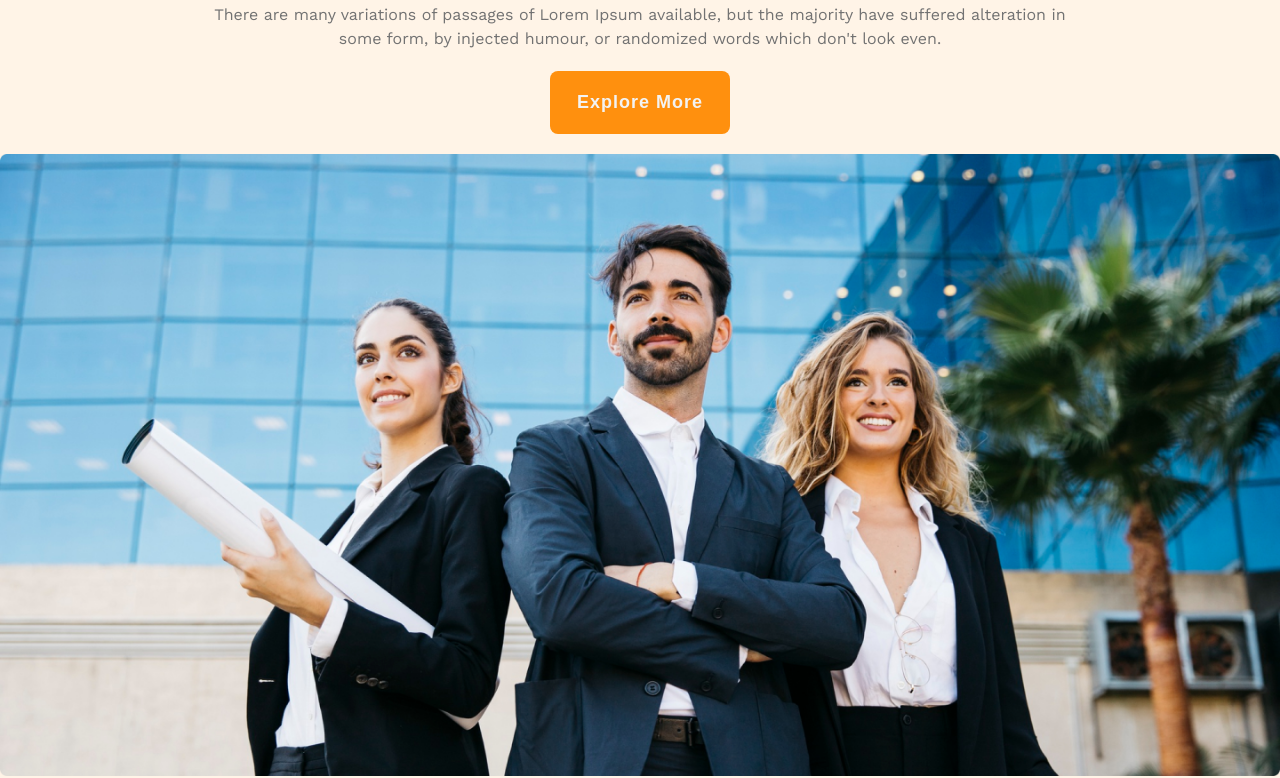
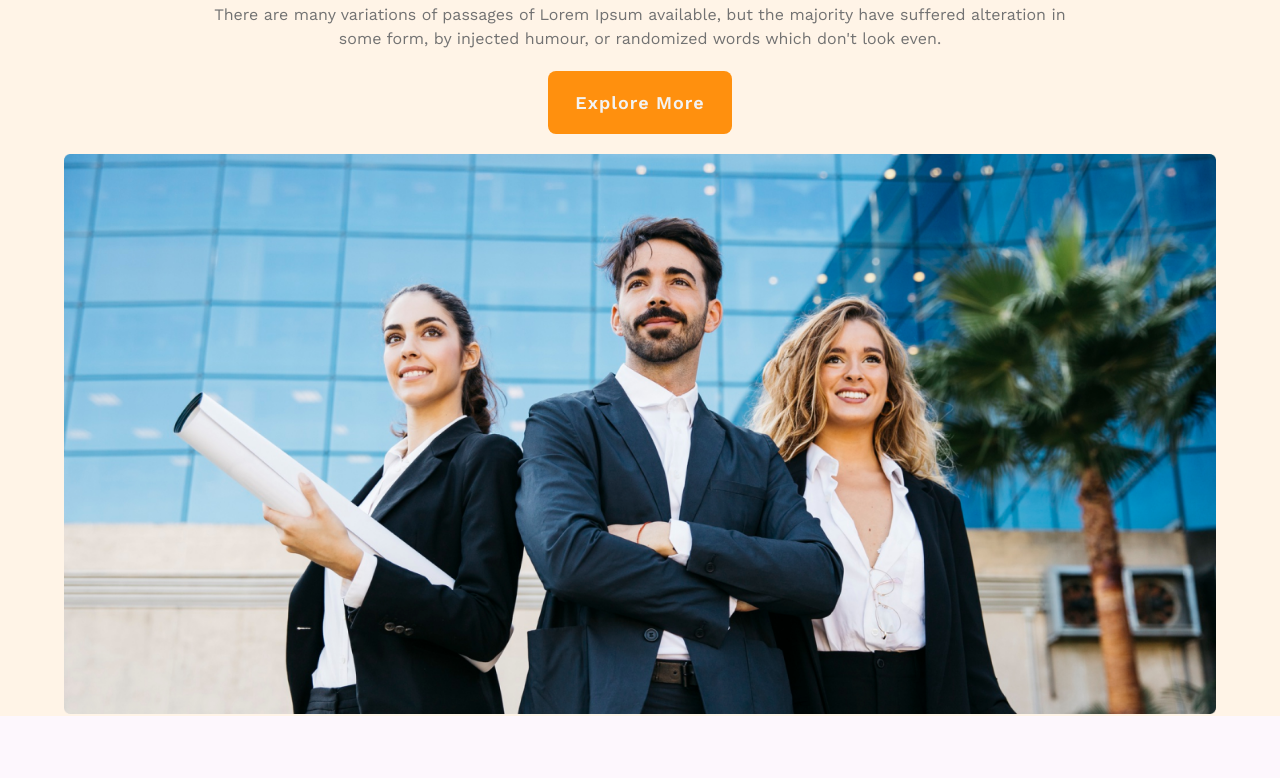
Before and after one commit to devhossainn/g3-architects, a plain HTML site: page index.html in a window 1280 px wide. Shown: the part 399-1177 px from the top of the page. After the commit the page ends 1115 px from the top, so only its background shows below. Drawn offline with nearby package versions, Linux system fonts and the light colour scheme.

Commit message:
update:button style and complete bannner section

```diff
--- a/index.html
+++ b/index.html
@@ -40,9 +40,7 @@
             the majority have suffered alteration in some form, by injected
             humour, or randomized words which don't look even.
           </p>
-          <button class="btn-primary">
-            <a href="#">Explore More</a>
-          </button>
+          <a class="btn-primary" href="#">Explore More</a>
         </div>
         <img src="./images/banner.png" alt="banner" class="banner-img" />
       </section>
--- a/style.css
+++ b/style.css
@@ -16,7 +16,7 @@ body {
 .container {
   max-width: 1440px;
   margin: 0 auto;
-  width: 100%;
+  width: 90%;
 }
 :root {
   --bg-primary: rgba(255, 144, 14, 0.1);
@@ -73,6 +73,11 @@ body {
 }
 /* button  */
 .btn-primary {
+  display: inline-block;
+  color: var(--gray-100);
+  font-size: 1.8rem;
+  font-weight: 600;
+  letter-spacing: 1px;
   padding: 2rem 2.6rem;
   background: var(--color-primary);
   border-radius: 0.8rem;
@@ -81,21 +86,11 @@ body {
   border: 1px solid transparent;
 }
 
-.btn-primary a {
-  color: var(--gray-100);
-  font-size: 1.8rem;
-  font-weight: 600;
-  letter-spacing: 1px;
-}
-
 /* button hover */
 .btn-primary:hover {
+  color: var(--color-primary);
   background-color: #fff;
   border: 1px solid var(--color-primary);
-}
-
-.btn-primary:hover a {
-  color: var(--color-primary);
 }
 
 /*header and navbar  */
@@ -140,9 +135,6 @@ header {
 }
 /* responsive */
 @media screen and (max-width: 576px) {
-  .container {
-    padding: 0 16px;
-  }
   .nav-content,
   .nav-links {
     flex-direction: column;
```
